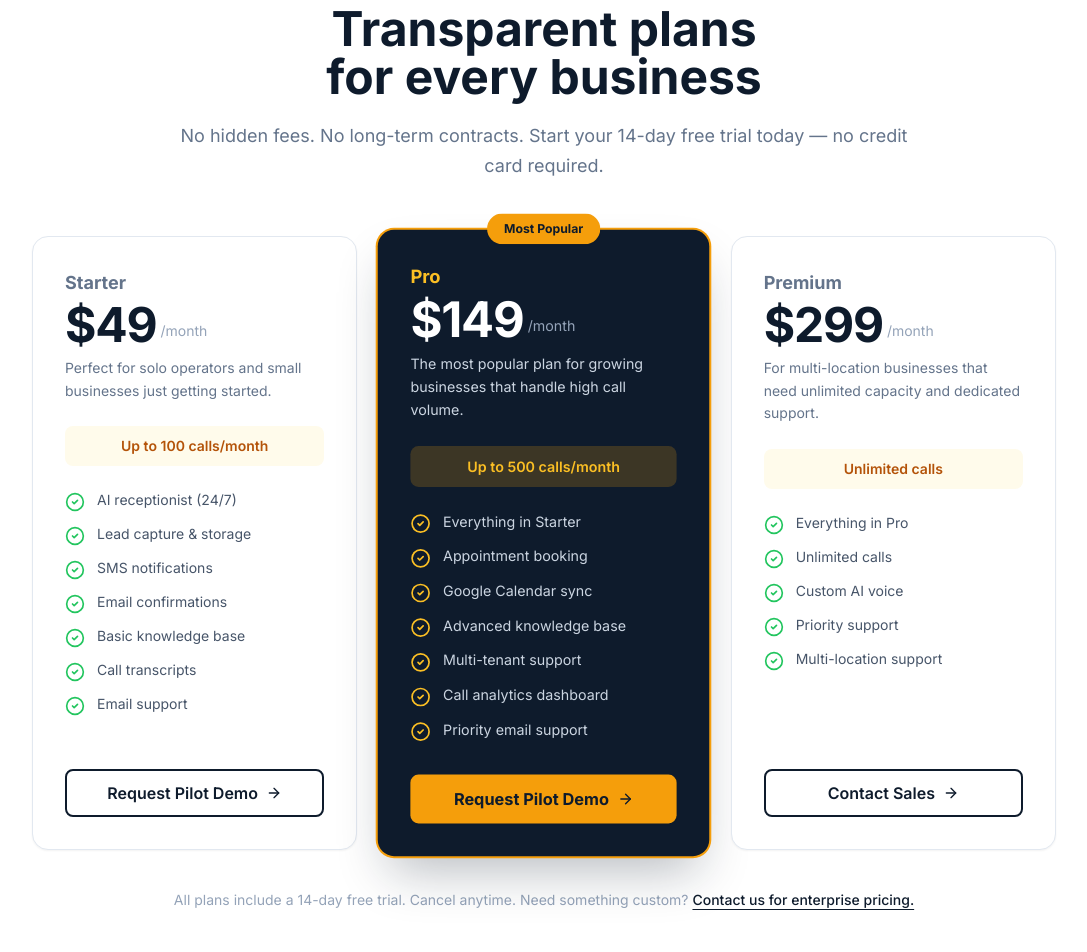
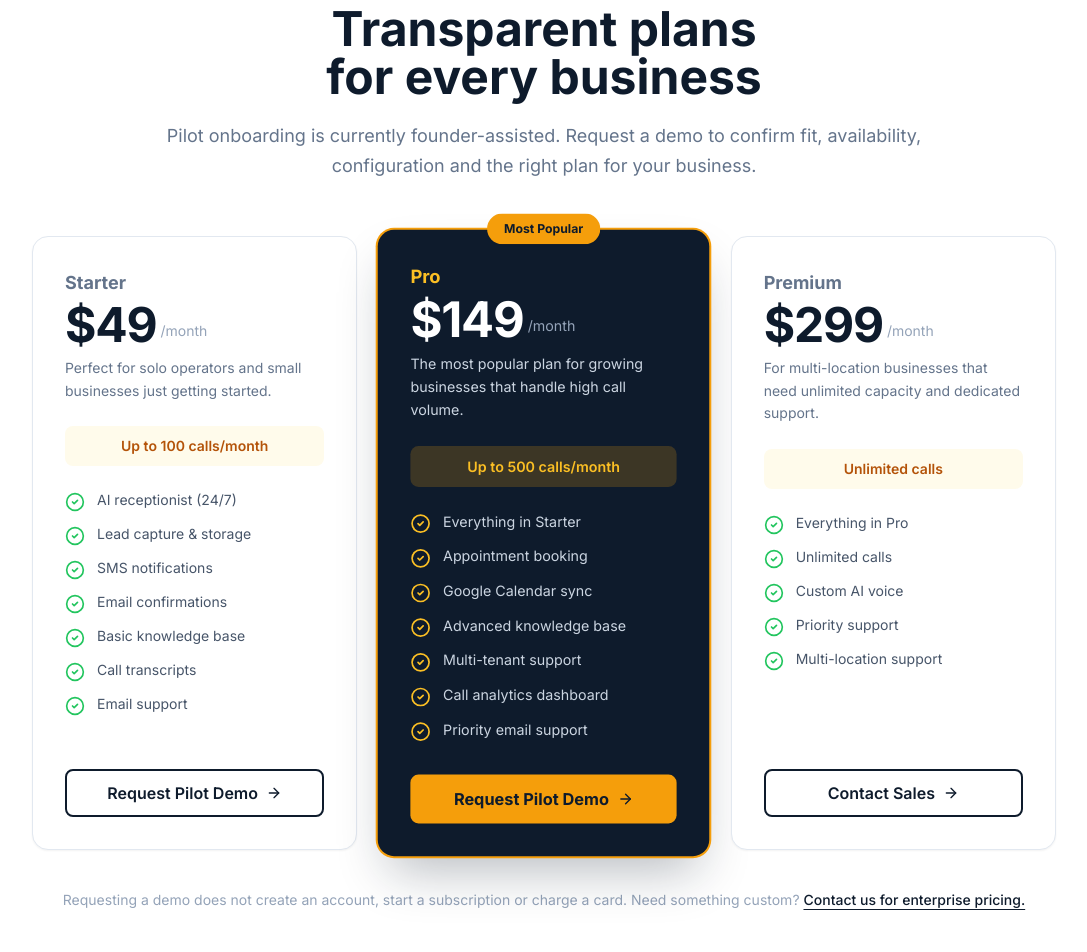
Before and after one commit to Gagan8atwal/pivot-ai-website, a Next.js app: page / in a window 1280 px wide. Shown: the part 5080-6032 px from the top of the page, without its empty margins (96-1183 px from the left). Built offline with nearby package versions, Linux system fonts and the light colour scheme.

Commit message:
fix(marketing): remove unsupported self-service trial claims

```diff
--- a/components/sections/pricing.tsx
+++ b/components/sections/pricing.tsx
@@ -20,8 +20,8 @@ export function Pricing() {
             Transparent plans for every business
           </h2>
           <p className="text-lg text-slate-500 leading-relaxed">
-            No hidden fees. No long-term contracts. Start your 14-day free trial
-            today — no credit card required.
+            Pilot onboarding is currently founder-assisted. Request a demo to confirm fit,
+            availability, configuration and the right plan for your business.
           </p>
         </div>
 
@@ -141,7 +141,8 @@ export function Pricing() {
 
         {/* Footer note */}
         <p className="text-center text-sm text-slate-400 mt-10">
-          All plans include a 14-day free trial. Cancel anytime. Need something custom?{' '}
+          Requesting a demo does not create an account, start a subscription or charge a card.
+          Need something custom?{' '}
           <Link
             href="/contact"
             className="text-navy-900 font-medium hover:text-amber-600 transition-colors underline underline-offset-4"
```
